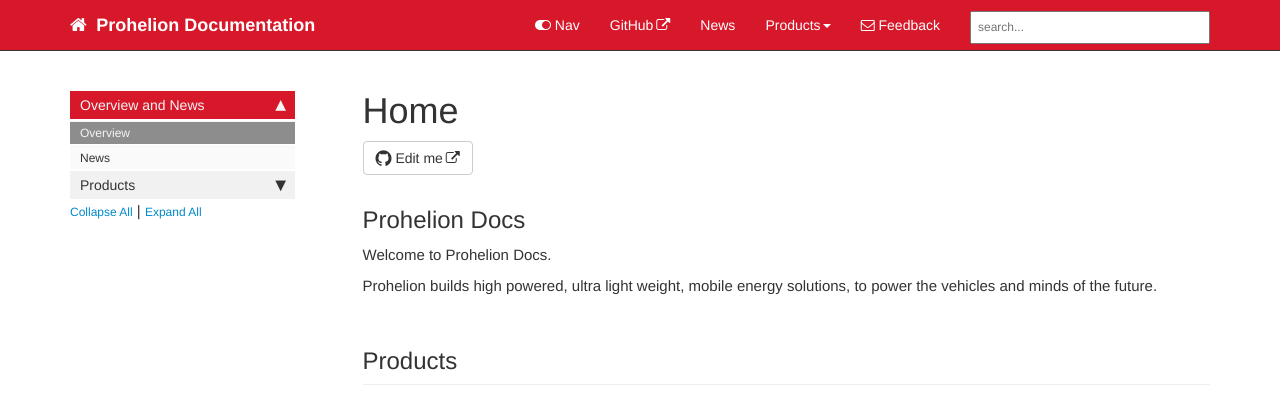
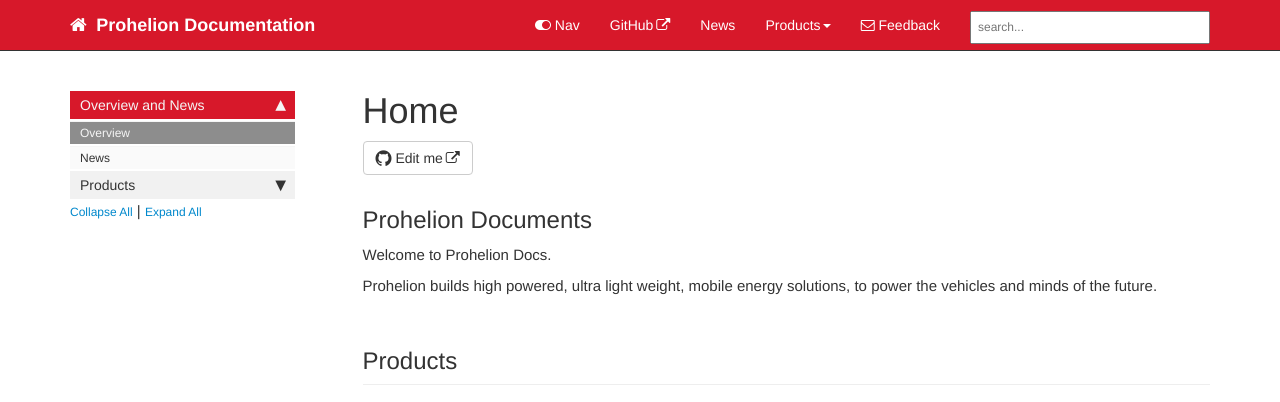
Before and after one commit to Chrishaywood/ProhelionDocs, a Jekyll site: the page built from index.md, in a window 1280 px wide. Shown: the top 402 px of the page. Built offline with Jekyll 4.4.1, drawn with Linux system fonts in a browser that asks for light colours; comment, search, counter and statistics services are not loaded.

Commit message:
Update index.md

```diff
--- a/index.md
+++ b/index.md
@@ -8,7 +8,7 @@ toc: false
 summary:
 ---
 
-## Prohelion Docs
+## Prohelion Documents
 
 Welcome to Prohelion Docs.
 
```
